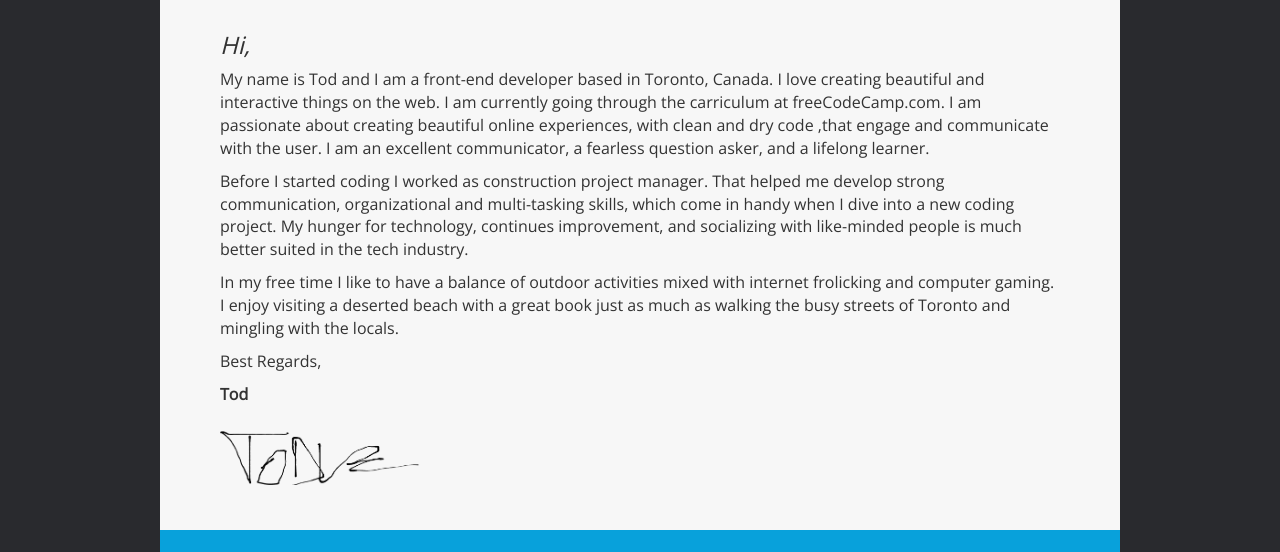
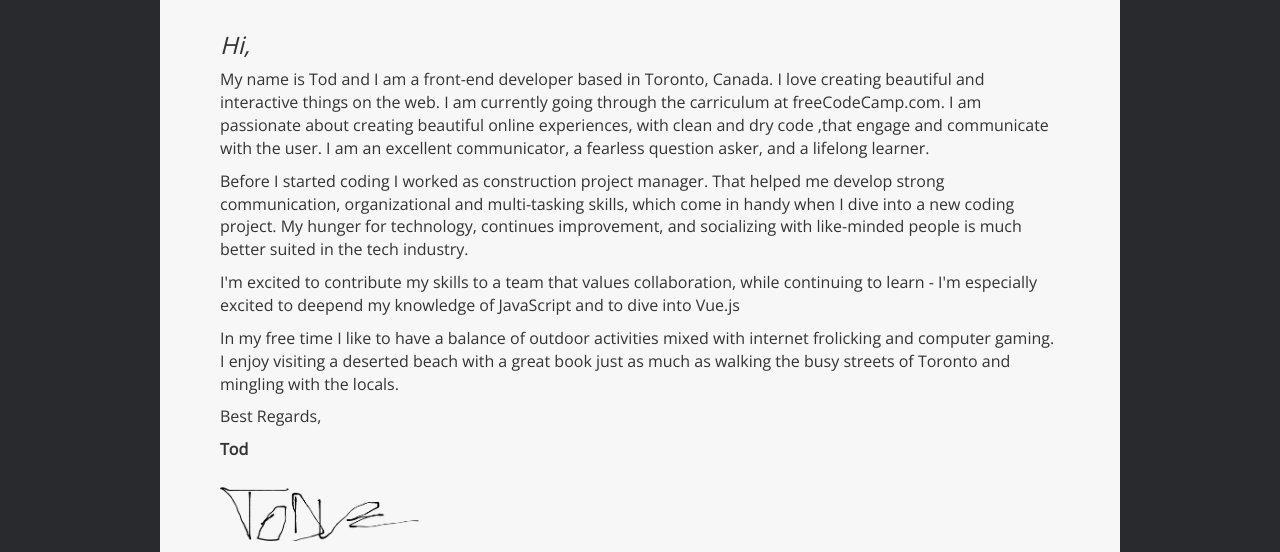
Before and after one commit to thermobeelearns/Portfolio, a website: page hello.html in a window 1280 px wide. Shown: the part 248-800 px from the top of the page. Drawn offline with nearby package versions, Linux system fonts and the light colour scheme.

Commit message:
Revise content of hello.html

```diff
--- a/hello.html
+++ b/hello.html
@@ -36,6 +36,7 @@
     <h3>Hi,</h3>
     <p>My name is Tod and I am a front-end developer based in Toronto, Canada. I love creating beautiful and interactive things on the web. I am currently going through the carriculum at freeCodeCamp.com. I am passionate about creating beautiful online experiences, with clean and dry code ,that engage and communicate with the user. I am an excellent communicator, a fearless question asker, and a lifelong learner.</p>
     <p>Before I started coding I worked as construction project manager. That helped me develop strong communication, organizational and multi-tasking skills, which come in handy when I dive into a new coding project. My hunger for technology, continues improvement, and socializing with like-minded people is much better suited in the tech industry.</p>
+    <p>I'm excited to contribute my skills to a team that values collaboration, while continuing to learn - I'm especially excited to deepend my knowledge of JavaScript and to dive into Vue.js</p>
     <p>In my free time I like to have a balance of outdoor activities mixed with internet frolicking and computer gaming. I enjoy visiting a deserted beach with a great book just as much as walking the busy streets of Toronto and mingling with the locals.</p>
     <p>Best Regards,</p>
     <p><b>Tod</b></p>
```
